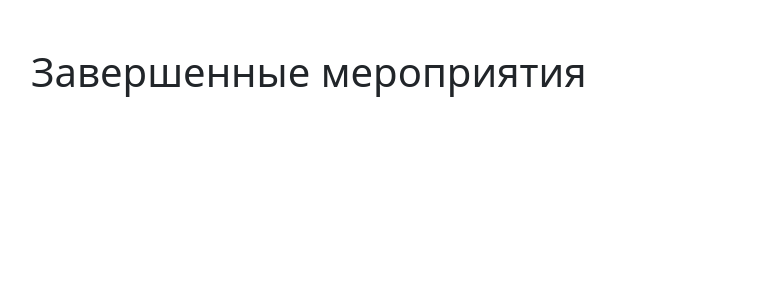
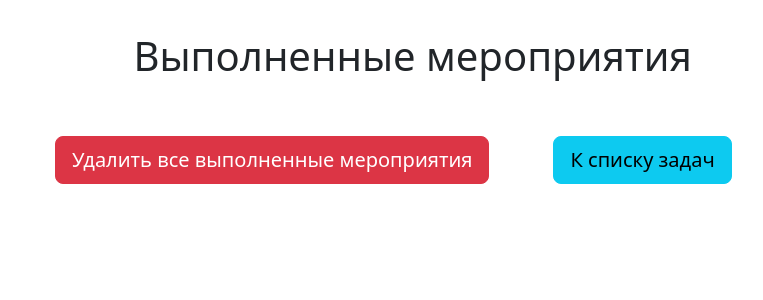
Before and after one commit to Nadezhda-27/Done, a Django app: page /completed_events/ in a window 1280 px wide. Shown: the part 56-356 px from the top of the page, without its empty margins (146-909 px from the left). Run offline with Django 4.2, Linux system fonts and the light colour scheme; the visitor is signed in with stand-in values (Sample User, id 1); data that the repository does not hold is empty.

Commit message:
upd events

```diff
--- a/Done/urls.py
+++ b/Done/urls.py
@@ -64,5 +64,6 @@ urlpatterns = [
     path('events/<int:events_pk>/delete', delete_events, name='delete_events'),
     path('events_json/', events_json, name='events_json'),
     path('events/', events_list, name='events_list'),
+    path('delete_all_completed_events/', delete_all_completed_events, name='delete_all_completed_events'),
 
 ]
--- a/events/templates/completed_events.html
+++ b/events/templates/completed_events.html
@@ -1,17 +1,30 @@
 {% extends "todo/base.html" %}
 
 {% block content %}
-    <div class="row justify-content-center mt-5">
+    <div class="row justify-content-center mt-2">
         <div class="col-md-10">
-            <h1>Завершенные мероприятия</h1>
-        </div>
-    </div>
-    <div class="row justify-content-center mt-5">
-        <div class="col-md-10">
+            <div class="row row-cols-auto gx-3">
+                <div class="col offset-1">
+                    <div class="p-4"><h1>Выполненные мероприятия</h1></div>
+                </div>
+                <div class="col">
+                    <div class="p-4">
+                        <form method="POST" action="{% url 'delete_all_completed_events' %}" onsubmit="return confirm('Вы уверены, что хотите удалить все выполненные мероприятия?');">
+                            {% csrf_token %}
+                            <button type="submit" class="btn btn-danger btn-lg">Удалить все выполненные мероприятия</button>
+                        </form>
+                    </div>
+                </div>
+                <div class="col">
+                    <div class="p-4">
+                        <a role="button" class="btn btn-info btn-lg" href="{% url 'events_list' %}">К списку задач</a>
+                    </div>
+                </div>
+            </div>
             <div class="list-group">
                 {% for events in events %}
                     <a href="{% url 'view_events' events.id %}" class="list-group-item list-group-item-action{% if events.important %} list-group-item-danger{% endif %} mb-2">
-                        <b>{{ events.title }}</b> - {{ events.event_date|date:'M j Y H:i' }} - Completed {{ events.datecompleted|date:'M j Y H:i' }}
+                        <b>{{ events.title }}</b> - {{ events.event_date|date:'M j Y H:i' }}{% if events.memo %} - {{ events.memo|truncatechars:30 }}{% endif %}
                     </a>
                 {% endfor %}
             </div>
--- a/events/views.py
+++ b/events/views.py
@@ -108,3 +108,10 @@ def completed_events(request):
 def events_list(request):
     events = Events.objects.filter(user=request.user, datecompleted__isnull=True)
     return render(request, 'events_list.html', {'events': events})
+
+
+@login_required
+def delete_all_completed_events(request):
+    if request.method == 'POST':
+        Events.objects.filter(user=request.user, datecompleted__isnull=False).delete()
+        return redirect('completed_events')
```
